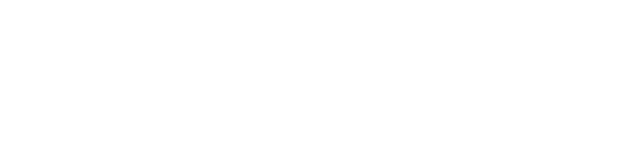
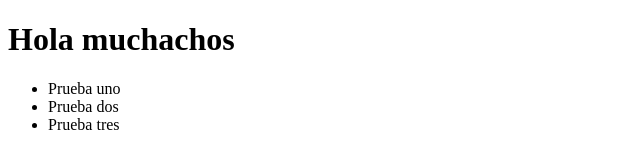
Before and after one commit to yessermiranda13/prueba, a plain HTML site: page pagina.html in a window 1280 px wide. Shown: the whole page, without its empty margins (0-640 px from the left). Drawn offline with Linux system fonts and the light colour scheme.

Commit message:
index modificado

```diff
--- a/pagina.html
+++ b/pagina.html
@@ -6,6 +6,12 @@
     <title>Document</title>
 </head>
 <body>
+<h1>Hola muchachos</h1>
     <!--Aqui va a trabajar anier-->
+    <ul>
+        <li>Prueba uno</li>
+        <li>Prueba dos</li>
+        <li>Prueba tres</li>
+    </ul>
 </body>
 </html>
```
